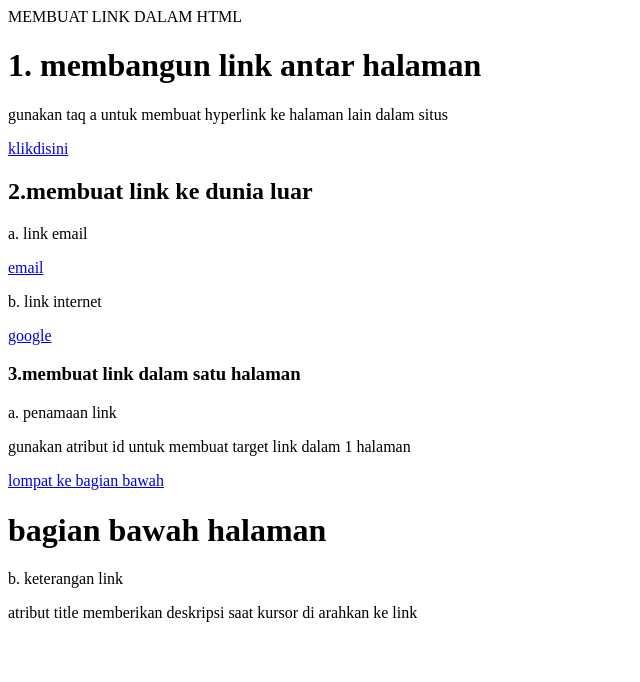
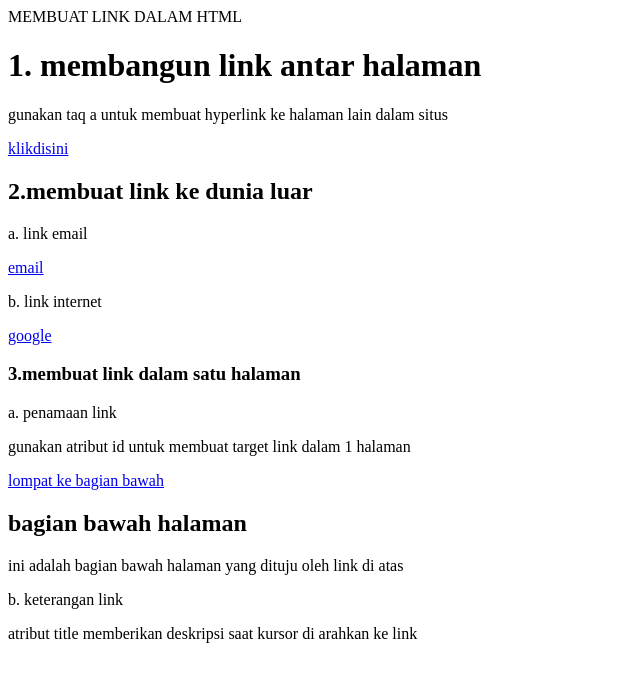
Before and after one commit to alfinjawa/1124160180-latihan-5, a plain HTML site: page download/index.html in a window 1280 px wide. Shown: the whole page, without its empty margins (0-640 px from the left). Drawn offline with Linux system fonts and the light colour scheme.

Commit message:
update membangun link antar halaman

```diff
--- a/download/index.html
+++ b/download/index.html
@@ -23,7 +23,9 @@
 <p>a. penamaan link</p>
 <p>gunakan atribut id untuk membuat target link dalam 1 halaman</p>
 <a href="#bagian_bawah">lompat ke bagian bawah</a>
-<h1 id="bagian_bawah">bagian bawah halaman</h1>
+<h2 id="bagian-bawah">bagian bawah halaman</h2>
+<p>ini adalah bagian bawah halaman yang dituju oleh link di atas</p>
+
 <p>b. keterangan link</p>
 <p>atribut title memberikan deskripsi saat kursor di arahkan ke link</p>
 
```
Also changed, not shown: detail/halaman3.html (added).
